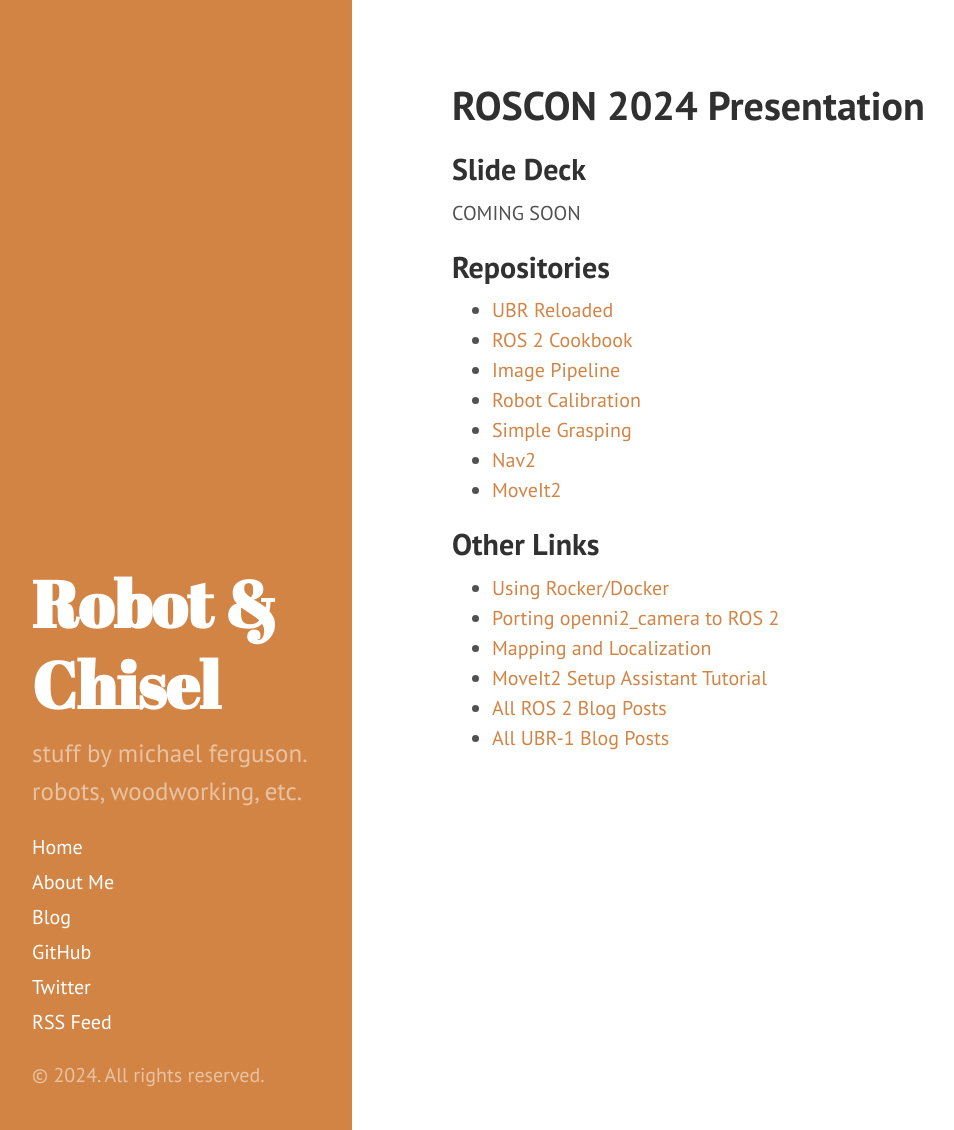
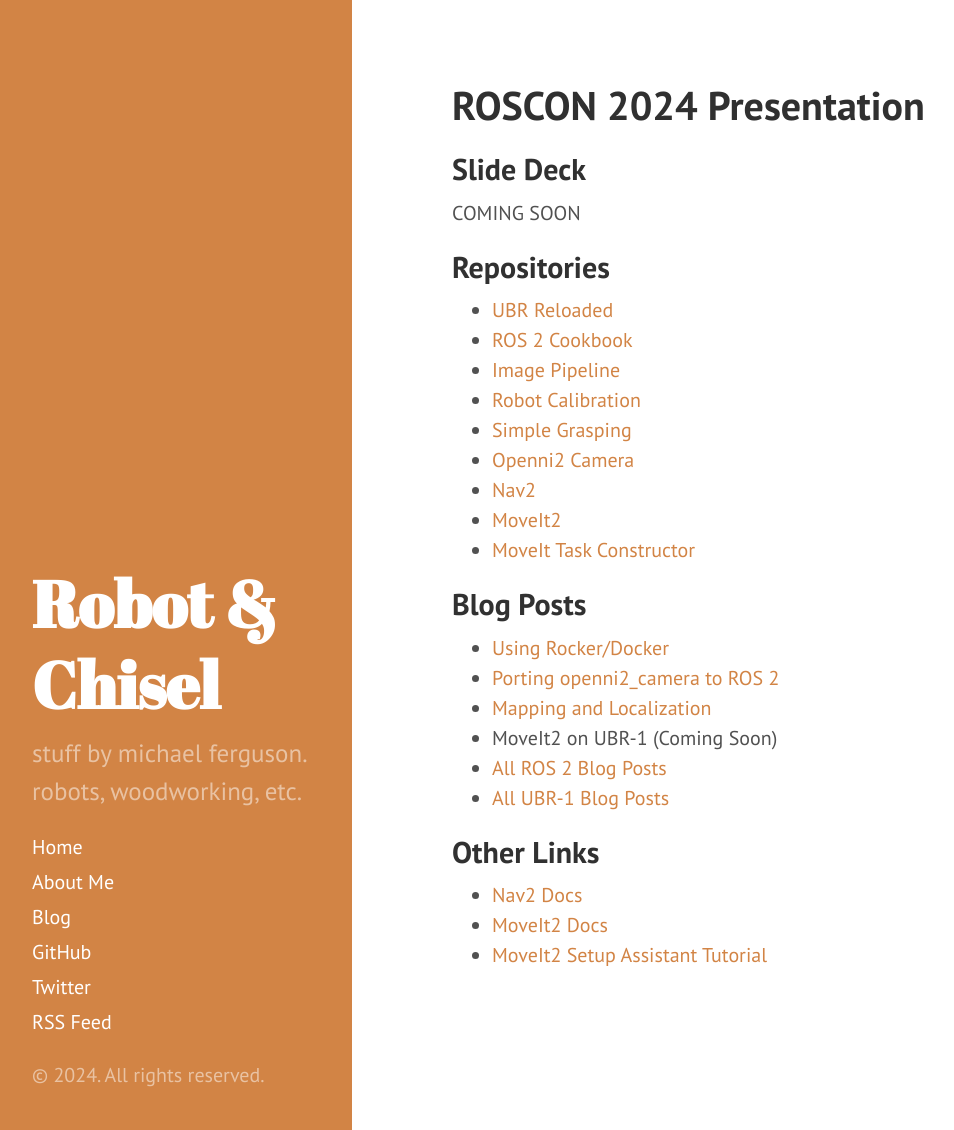
Before and after one commit to robotandchisel/robotandchisel.github.io, a Jekyll site: the page built from roscon24.md, in a window 1280 px wide and 1130 px high. Shown: the whole window, without its empty margins (8-962 px from the left). Built offline with Jekyll 4.4.1, drawn with Linux system fonts in a browser that asks for light colours.

Commit message:
update roscon links

```diff
--- a/roscon24.md
+++ b/roscon24.md
@@ -15,14 +15,22 @@
  * [Image Pipeline](https://github.com/ros-perception/image_pipeline)
  * [Robot Calibration](https://github.com/mikeferguson/robot_calibration)
  * [Simple Grasping](https://github.com/mikeferguson/simple_grasping)
- * [Nav2](https://nav2.org)
- * [MoveIt2](https://moveit.picknik.ai)
+ * [Openni2 Camera](https://github.com/ros-drivers/openni2_camera)
+ * [Nav2](https://github.com/ros-navigation/navigation2)
+ * [MoveIt2](https://github.com/moveit/moveit2)
+ * [MoveIt Task Constructor](https://github.com/moveit/moveit_task_constructor)
 
-## Other Links
+## Blog Posts
 
  * [Using Rocker/Docker]({% post_url 2022-06-21-ubr1-on-ros2 %})
  * [Porting openni2_camera to ROS 2]({% post_url 2020-06-16-ubr1-on-ros2 %})
  * [Mapping and Localization]({% post_url 2020-08-19-slam-in-ros2 %})
- * [MoveIt2 Setup Assistant Tutorial](https://moveit.picknik.ai/main/doc/examples/setup_assistant/setup_assistant_tutorial.html)
+ * MoveIt2 on UBR-1 (Coming Soon)
  * <a href="/{{ site.baseurl }}tag/ros2">All ROS 2 Blog Posts</a>
  * <a href="/{{ site.baseurl }}tag/ubr1">All UBR-1 Blog Posts</a>
+
+## Other Links
+
+ * [Nav2 Docs](https://nav2.org)
+ * [MoveIt2 Docs](https://moveit.picknik.ai)
+ * [MoveIt2 Setup Assistant Tutorial](https://moveit.picknik.ai/main/doc/examples/setup_assistant/setup_assistant_tutorial.html)
```
